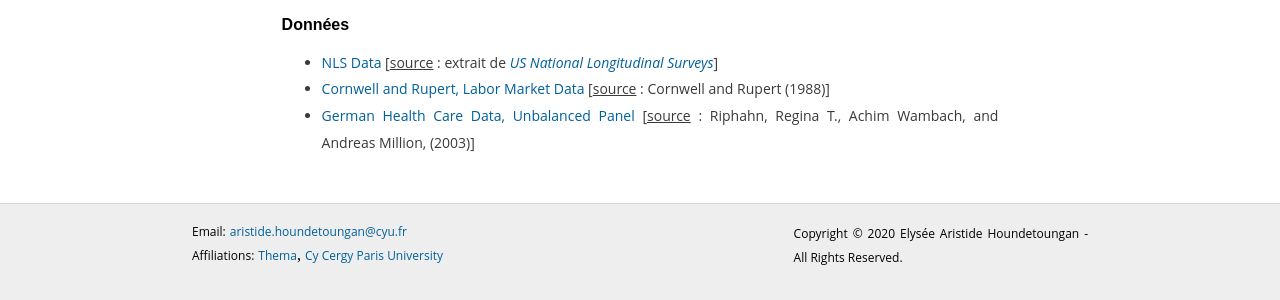
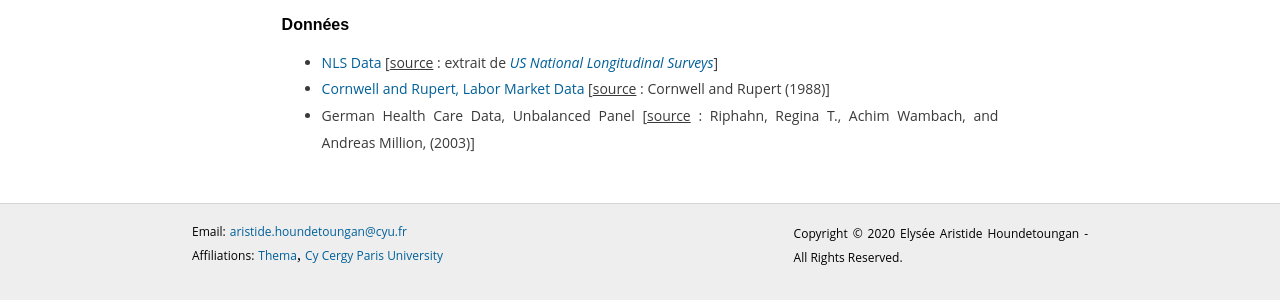
Before and after one commit to ahoundetoungan/ahoundetoungan.github.io, a Jekyll site: the page built from teaching/panel-iv.html, in a window 1280 px wide. Shown: the part 617-917 px from the top of the page. Built offline with Jekyll 4.4.1, drawn with Linux system fonts in a browser that asks for light colours.

Commit message:
teaching

```diff
--- a/teaching/panel-iv.html
+++ b/teaching/panel-iv.html
@@ -47,7 +47,7 @@
     <ul>
       <li>  <a href="/files/teaching/panel-iv/NLSData.RDS" class="abled">NLS Data</a> [<u>source</u> : extrait de <a href="https://nlsinfo.org/" target="_blank" class="abled"><i>US National Longitudinal Surveys</i></a>]
       <li>  <a href="/files/teaching/panel-iv/WAGES.csv" class="abled">Cornwell and Rupert, Labor Market Data</a> [<u>source</u> : Cornwell and Rupert (1988)]
-      <li>  <a href="/files/teaching/panel-iv/rwm.RDS" class="abled">German Health Care Data, Unbalanced Panel</a> [<u>source</u> : Riphahn, Regina T., Achim Wambach, and Andreas Million, (2003)]
+      <li>  <a href="/files/teaching/panel-iv/rwm.RDS" class="disabled">German Health Care Data, Unbalanced Panel</a> [<u>source</u> : Riphahn, Regina T., Achim Wambach, and Andreas Million, (2003)]
       </li>
     </ul>
   </div>
```
Also changed, not shown: 2 other files.
